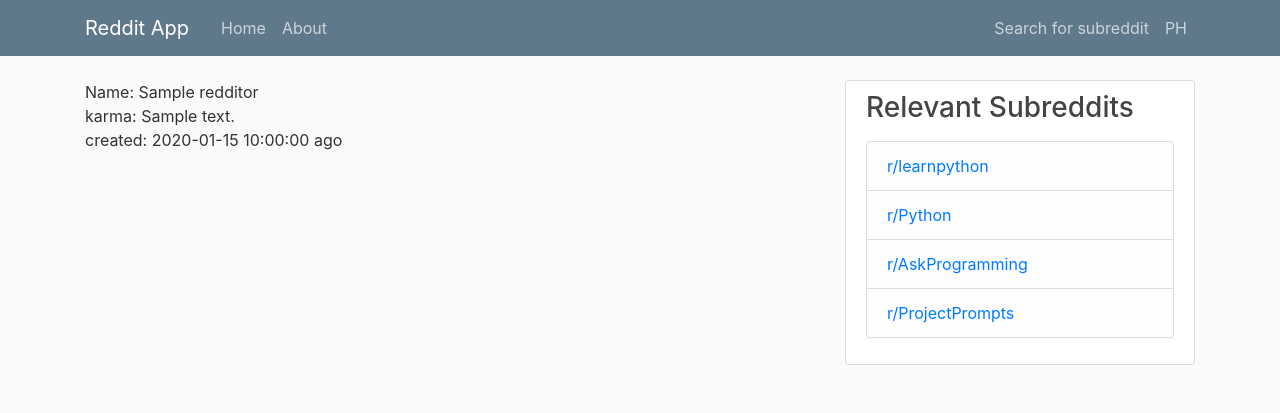
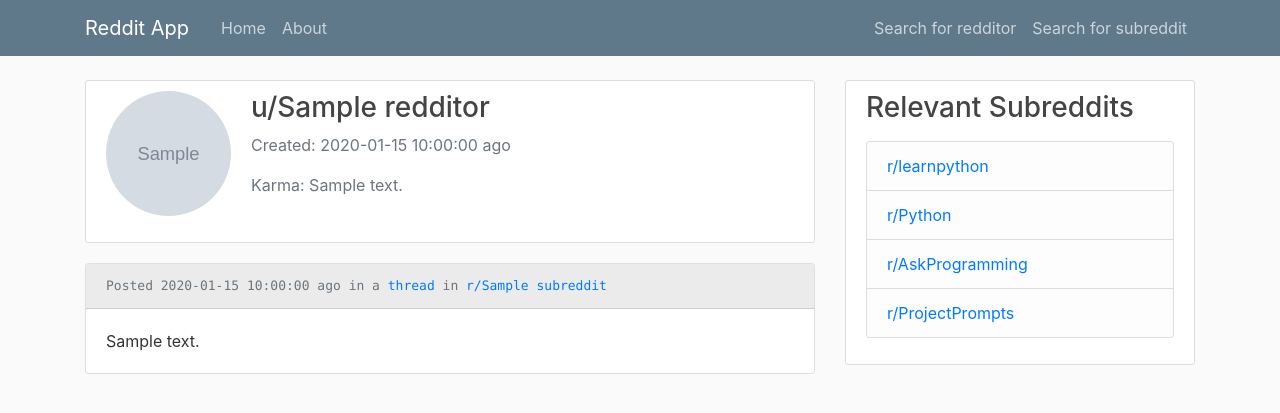
Before and after one commit to stanlazarov/reddit-app, a Flask app: template redditApp/templates/redditor.html in a window 1280 px wide. Shown: the top 413 px of the page. Run offline with Flask 2, Linux system fonts and the light colour scheme; the template is opened without the code that fills it: most values are stand-ins (such as "Sample title", 1, 10 or a date in 2020); grey boxes marked "Sample" are stand-in pictures; some libraries are stand-ins or nearby versions.

Commit message:
Make search form for redditor, made redditor profile look better and show comments and small fixes

```diff
--- a/TODO.txt
+++ b/TODO.txt
@@ -1,5 +1,4 @@
+- Redditor comments score and submission
+- Comment tree
 - Image supp doesnt work for text/html extensions
-- Form for searching for redditor
-- Make redditor profile look good and show comments
 - Fix error for deleted accounts
-- Comment tree
--- a/redditApp/templates/layout.html
+++ b/redditApp/templates/layout.html
@@ -28,8 +28,8 @@
                     </div>
                     <!-- Navbar Right Side -->
                     <div class="navbar-nav">
+                        <a class="nav-item nav-link" href="{{ url_for('search_for_redditor') }}">Search for redditor</a>
                         <a class="nav-item nav-link" href="{{ url_for('search_for_subreddit') }}">Search for subreddit</a>
-                        <a class="nav-item nav-link" href="#">PH</a>
                     </div>
                 </div>
             </div>
--- a/redditApp/templates/post.html
+++ b/redditApp/templates/post.html
@@ -18,8 +18,9 @@
         <div>Posted by <a class="mr-2" href="{{ url_for('redditor', redditor_name=post.author) }}">u/{{ post.author }}</a>{{ get_date(post) }} ago</div>
     </div>
 </article>
+
 {% for comment in comments %}
-<div class="card">
+<div class="card mb-3">
     <pre class="text-muted card-header" style="font-size: small;background-color: rgba(228, 228, 228, 0.719);">Posted by <a class="mr-2" href="{{ url_for('redditor', redditor_name=comment.author) }}">u/{{ comment.author }}</a>{{ get_date(comment) }} ago </pre>
     <div class="card-body">
         {{ comment.body }}
--- a/redditApp/templates/redditor.html
+++ b/redditApp/templates/redditor.html
@@ -1,11 +1,20 @@
 {% extends "layout.html" %} {% block content%}
-<div>
-    Name: {{ redditor }}
+<div class="content-section">
+    <div class="media">
+        <img class="rounded-circle account-img" src="{{ avatar }}">
+        <div class="media-body">
+            <h3 class="">u/{{ redditor.name }}</h2>
+                <p class="text-secondary">Created: {{ get_date(redditor) }} ago</p>
+                <p class="text-secondary">Karma: {{ redditor.comment_karma }}</p>
+        </div>
+    </div>
 </div>
-<div>
-    karma: {{ redditor.comment_karma }}
+
+{% for comment in redditor.comments.new() %}
+<div class="card mb-3">
+    <pre class="text-muted card-header" style="font-size: small;background-color: rgba(228, 228, 228, 0.719);">Posted {{ get_date(comment) }} ago in a <a href="{{ url_for('post', post_id=comment.submission) }}" class="">thread</a> in <a class="mr-2" href="{{ url_for('open_subreddit', subreddit_name=comment.submission.subreddit) }}">r/{{ comment.submission.subreddit }}</a></pre>
+    <div class="card-body">
+        {{ comment.body }}
+    </div>
 </div>
-<div>
-    created: {{ get_date(redditor) }} ago
-</div>
-{% endblock content %}
+{% endfor %} {% endblock content %}
--- a/redditApp/templates/search.html
+++ b/redditApp/templates/search.html
@@ -1,6 +1,6 @@
 {% extends "layout.html" %} {% block content %}
 <div class="content-section">
-    <form method="POST" action="{{ url_for('search_for_subreddit') }}">
+    <form method="POST" action="">
         {{ form.hidden_tag() }}
         <fieldset class="form-group">
             <div class="form-group">
```
Also changed, not shown: redditApp/forms.py (+6 -1 lines), redditApp/routes.py (+17 -5 lines), redditApp/utility.py (+27 -2 lines).
